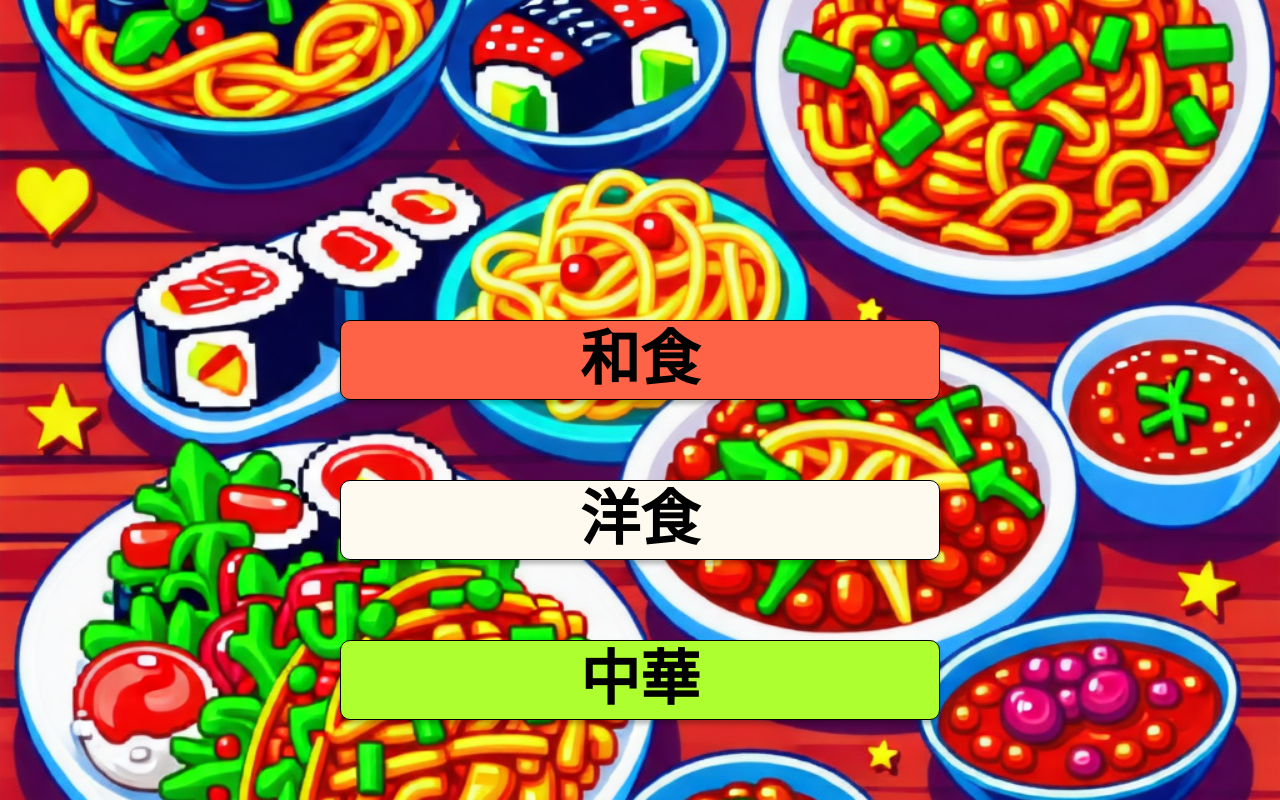
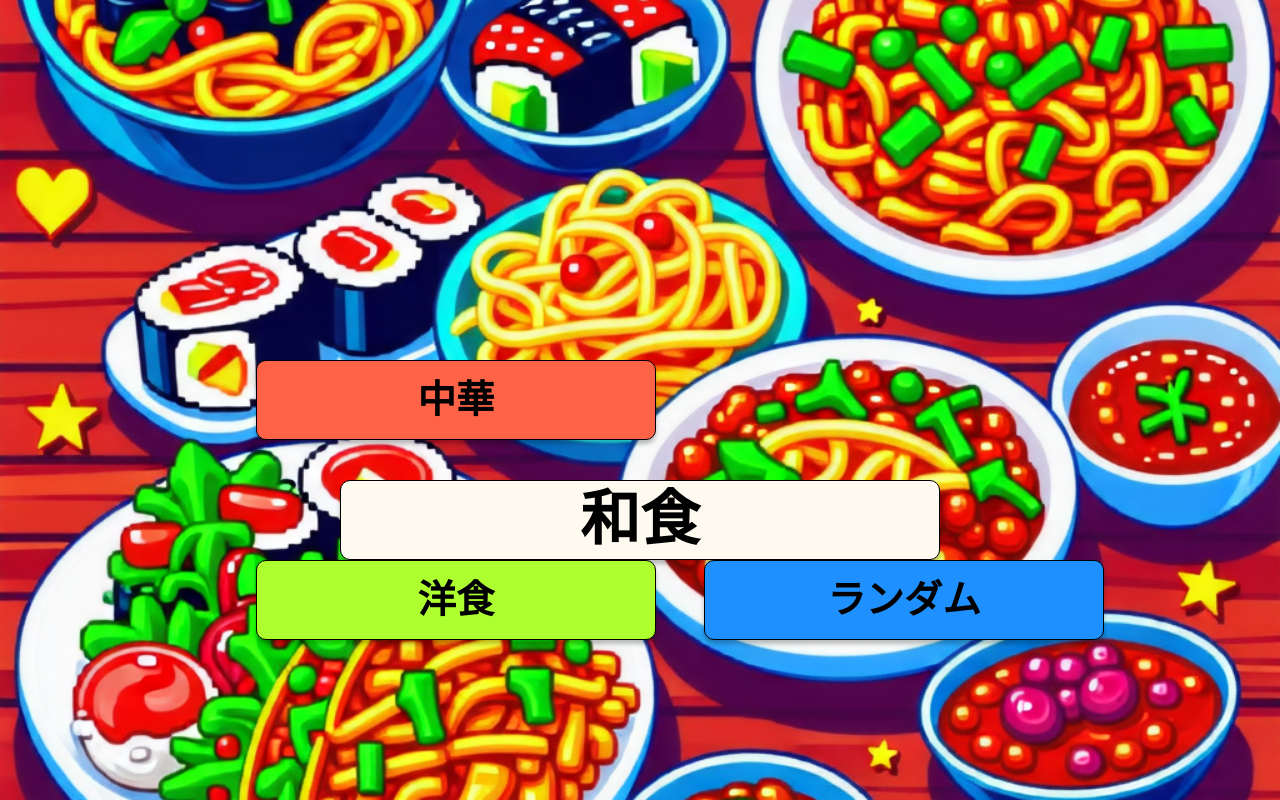
Before and after one commit to dosank14/waste-Lab, a Next.js app: page / in a window 1280 px wide. Built offline with nearby package versions, Linux system fonts and the light colour scheme.

Commit message:
メニュー画面とレース中のUIの追加

```diff
--- /dev/null
+++ b/src/app/components/layouts/back/Back.jsx
@@ -0,0 +1,12 @@
+const Back = () => {
+    return (
+      <div className="mt-12 h-screen absolute w-[110%] sm:w-[100%] md:w-[95%] lg:w-[90%] xl:w-[85%]
+                      h-[10vh] sm:h-[15vh] md:h-[20vh] lg:h-[25vh] xl:h-[25%]
+                      left-[4%] sm:left-[5%] md:left-[6%] lg:left-[7%] xl:left-[8%]
+                      bg-white bg-opacity-10 rounded-full
+                      backdrop-blur-md">
+      </div>
+    )
+  }
+
+  export default Back;
--- a/src/app/components/layouts/button/Button.jsx
+++ b/src/app/components/layouts/button/Button.jsx
@@ -2,25 +2,32 @@ import Link from "next/link";
 import './button_red.css';
 import './button_white.css';
 import './button_green.css';
+import './button_blue.css';
 
 const Button = () => {
     return (
         <div>
             <Link href={{ pathname: '/game', query: { type: 'japanese' } }}>
                 <button className="button1" type="button">
-                    和食
+                    中華
                 </button>
             </Link>
 
             <Link href={{ pathname: '/game', query: { type: 'western' } }}>
                 <button className="button2" type="button">
-                    洋食
+                    和食
                 </button>
             </Link>
 
             <Link href={{ pathname: '/game', query: { type: 'chinese' } }}>
                 <button className="button3" type="button">
-                    中華
+                    洋食
+                </button>
+            </Link>
+
+            <Link href={{ pathname: '/game', query: { type: 'random' } }}>
+                <button className="button4" type="button">
+                    ランダム
                 </button>
             </Link>
         </div>
--- /dev/null
+++ b/src/app/components/layouts/button/button_blue.css
@@ -0,0 +1,37 @@
+.button4 {
+    box-sizing: border-box; /* ボックスモデルの設定 */
+    position: absolute; /* 絶対位置 */
+    width: 50vh; /* 幅 */
+    height: 10vh; /* 高さ */
+    left: 55%; /* 左位置 */
+    top: 70vh;
+
+    background: #1E90FF; /* 背景色 */
+    border: 1px solid #000000; /* ボーダー */
+    box-shadow: 0px 4px 4px rgba(0, 0, 0, 0.25); /* 影 */
+    border-radius: 10px; /* 角丸 */
+
+    color: black; /* テキストの色 */
+    font-size: 3vw; /* フォントサイズ */
+    font-weight: bold; /* 太字に設定 */
+    cursor: pointer; /* カーソルをポインタに */
+    display: flex; /* フレックスボックスで中央揃え */
+    align-items: center; /* 垂直方向中央揃え */
+    justify-content: center; /* 水平方向中央揃え */
+}
+
+/* Rectangle 4 */
+/*
+box-sizing: border-box;
+
+position: absolute;
+width: 518px;
+height: 115px;
+left: 458px;
+top: 879px;
+
+background: #1E90FF;
+border: 1px solid #000000;
+filter: blur(2px);
+border-radius: 10px;
+*/
--- a/src/app/components/layouts/button/button_green.css
+++ b/src/app/components/layouts/button/button_green.css
@@ -1,11 +1,10 @@
 .button3 {
     box-sizing: border-box; /* ボックスモデルの設定 */
     position: absolute; /* 絶対位置 */
-    width: 600px; /* 幅 */
-    height: 80px; /* 高さ */
-    left: 50%; /* 左位置 */
-    transform: translateX(-50%); /* 中央揃えのために左位置を調整 */
-    top: 80%;
+    width: 50vh; /* 幅 */
+    height: 10vh; /* 高さ */
+    left: 20%; /* 左位置 */
+    top: 70vh;
 
     background: #ADFF2F; /* 背景色 */
     border: 1px solid #000000; /* ボーダー */
@@ -13,7 +12,7 @@
     border-radius: 10px; /* 角丸 */
 
     color: black; /* テキストの色 */
-    font-size: 60px; /* フォントサイズ */
+    font-size: 3vw; /* フォントサイズ */
     font-weight: bold; /* 太字に設定 */
     cursor: pointer; /* カーソルをポインタに */
     display: flex; /* フレックスボックスで中央揃え */
--- a/src/app/components/layouts/button/button_red.css
+++ b/src/app/components/layouts/button/button_red.css
@@ -1,11 +1,10 @@
 .button1 {
     box-sizing: border-box; /* ボックスモデルの設定 */
     position: absolute; /* 絶対位置 */
-    width: 600px; /* 幅 */
-    height: 80px; /* 高さ */
-    left: 50%; /* 左位置 */
-    transform: translateX(-50%); /* 中央揃えのために左位置を調整 */
-    top: 40%;
+    width: 50vh; /* 幅 */
+    height: 10vh; /* 高さ */
+    left: 20%; /* 左位置 */
+    top: 45vh;
 
     background: #FF6347; /* 背景色 */
     border: 1px solid #000000; /* ボーダー */
@@ -13,7 +12,7 @@
     border-radius: 10px; /* 角丸 */
 
     color: black; /* テキストの色 */
-    font-size: 60px; /* フォントサイズ */
+    font-size: 3vw; /* フォントサイズ */
     font-weight: bold; /* 太字に設定 */
     cursor: pointer; /* カーソルをポインタに */
     display: flex; /* フレックスボックスで中央揃え */
--- a/src/app/components/layouts/title/Title.jsx
+++ b/src/app/components/layouts/title/Title.jsx
@@ -1,10 +1,11 @@
-import React from "react";
 import './title.css';
+import Back from './../back/Back';
 
 const Title = () => {
     return (
-        <div className="flex justify-center h-screen ">
-            <h1 className=" mt-20 font-inter italic font-black text-[120px] leading-[100px] text-white shadow-text">
+        <div className="relative flex justify-center h-screen ">
+            <Back />
+            <h1 className="relative top-[4vh] sm:top-[6vh] md:top-[8vh] lg:top-[10vh] xl:top-[12vh] font-inter italic font-black text-[40px] sm:text-[60px] md:text-[80px] lg:text-[100px] xl:text-[110px] leading-[100px] text-white shadow-text">
                 ランチランナーズ
             </h1>
         </div>
@@ -12,22 +13,3 @@ const Title = () => {
 };
 
 export default Title;
-
-/* ランチランナーズ */
-/*
-position: absolute;
-width: 1203px;
-height: 176px;
-left: 118px;
-top: 181px;
-
-font-family: 'Inter';
-font-style: italic;
-font-weight: 900;
-font-size: 150px;
-line-height: 182px;
-
-color: #FFFFFF;
-
-text-shadow: 0px 4px 4px rgba(0, 0, 0, 0.25);
-*/
--- a/src/app/game/lib.jsx
+++ b/src/app/game/lib.jsx
@@ -66,6 +66,9 @@ export const simulateOvertaking = (runnersRef) => {
         case 'chinese':
             foodData=[...dishes.chinese];
             break;
+        case 'random':
+          foodData=[...dishes.japanese,...dishes.western,...dishes.chinese];
+          break;
     }
     const selectfoodData=RandomSelect(foodData);
 
```
Also changed, not shown: src/app/game/game.css (+39 -18 lines), src/app/game/page.jsx (+9 -2 lines).
